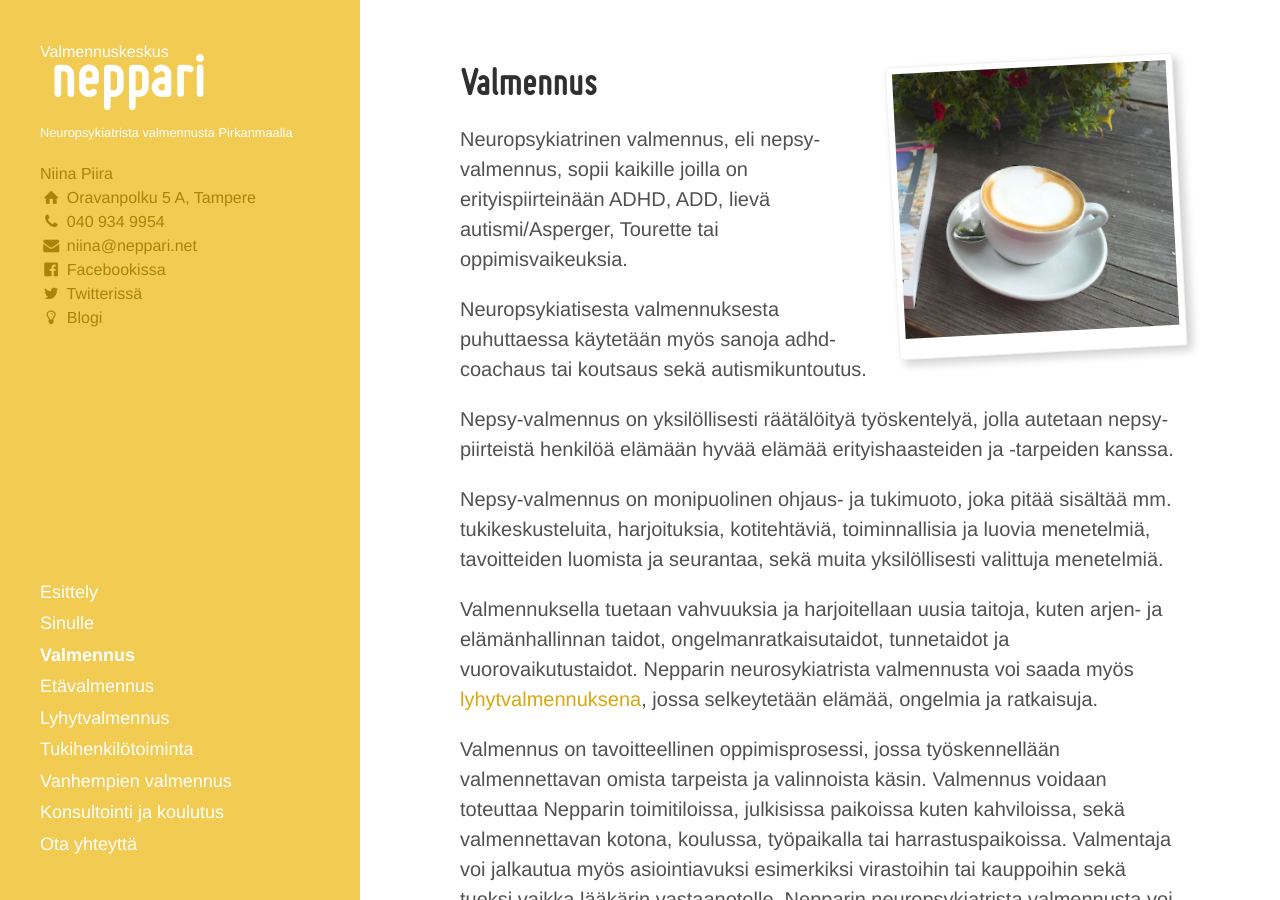
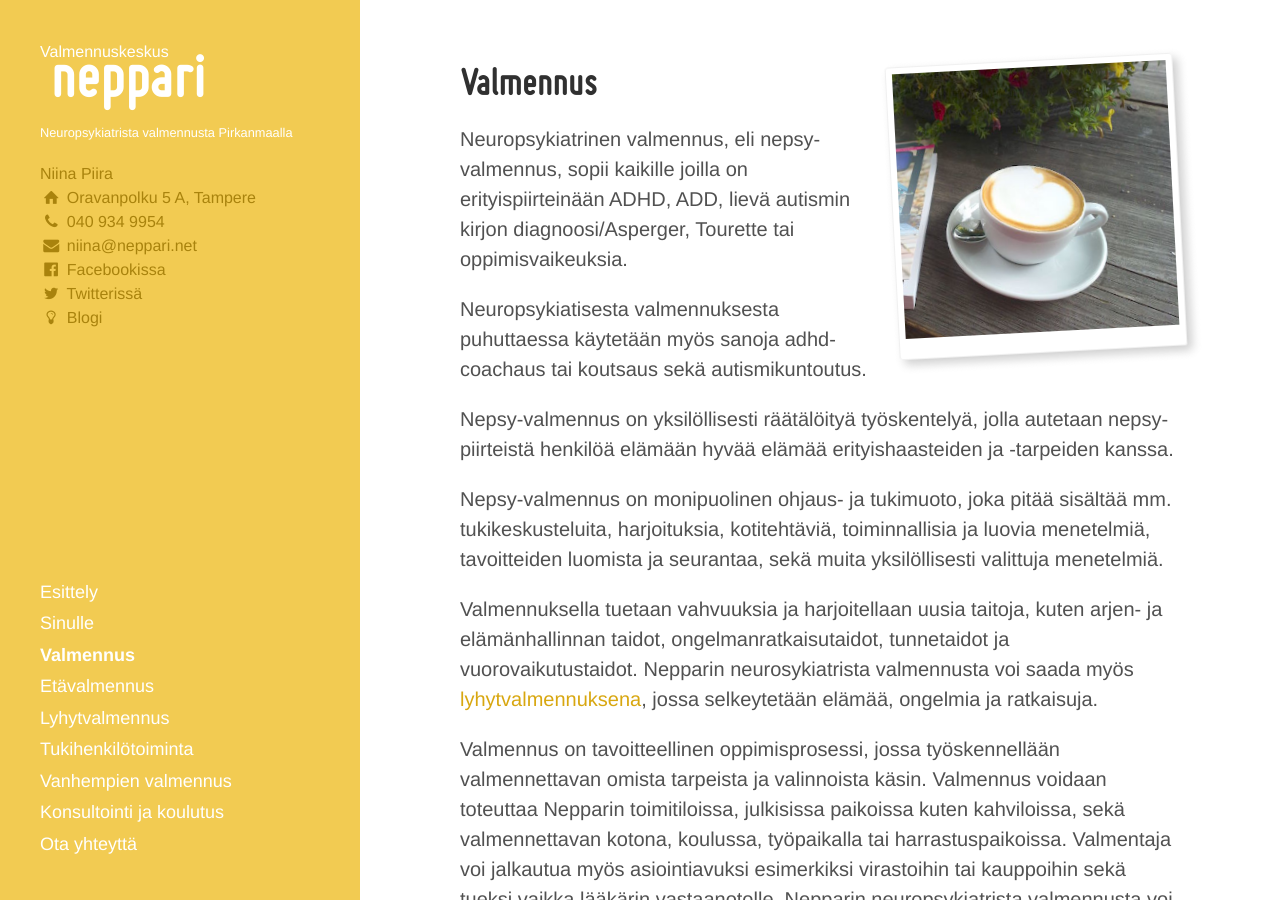
Before and after one commit to niinapiira/neppari.net, a Jekyll site: the page built from valmennus.md, in a window 1280 px wide and 900 px high. Built offline with Jekyll 4.4.1, drawn with Linux system fonts in a browser that asks for light colours.

Commit message:
Updated valmennus.md

```diff
--- a/valmennus.md
+++ b/valmennus.md
@@ -19,7 +19,7 @@ polaroid: ""
 
 
 
-Neuropsykiatrinen valmennus, eli nepsy-valmennus, sopii kaikille joilla on erityispiirteinään ADHD, ADD, lievä autismi/Asperger, Tourette tai oppimisvaikeuksia.
+Neuropsykiatrinen valmennus, eli nepsy-valmennus, sopii kaikille joilla on erityispiirteinään ADHD, ADD, lievä autismin kirjon diagnoosi/Asperger, Tourette tai oppimisvaikeuksia.
 
 Neuropsykiatisesta valmennuksesta puhuttaessa käytetään myös sanoja adhd-coachaus tai koutsaus sekä autismikuntoutus.
 
```
